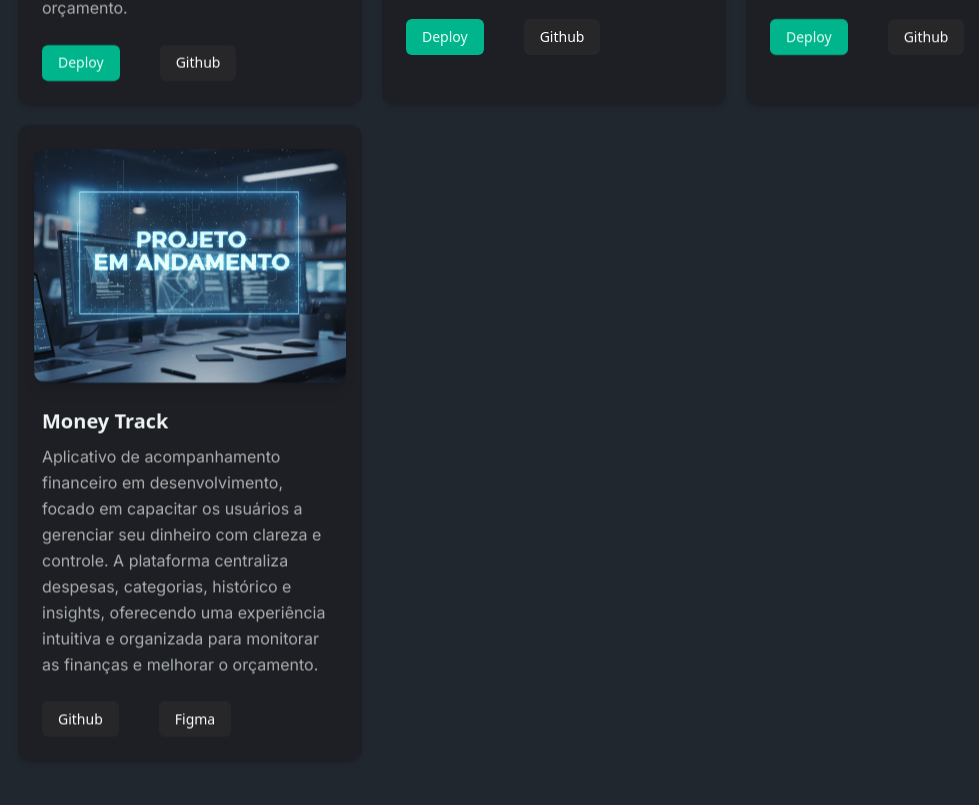
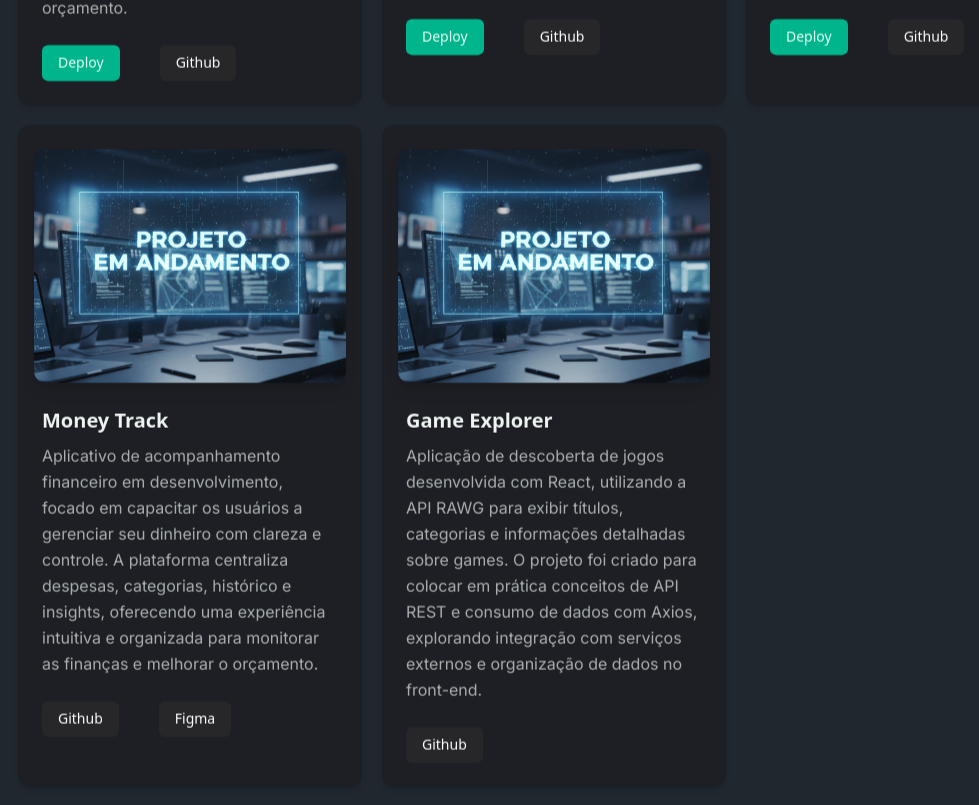
Before and after one commit to Elias700/portfolio, a React (Vite) app: page / in a window 1280 px wide. Shown: the part 2295-3100 px from the top of the page, without its empty margins (86-1065 px from the left). Built offline with nearby package versions, Linux system fonts and the light colour scheme.

Commit message:
feat(projects): add Game Explorer project and i18n translations
- Added new Game Explorer project card
- Implemented project name and description using i18n
- Added translation keys for gameexplorer in TranslationDict
- Removed transitionDelay from ProjectCard to fix hover delay on last cards

```diff
--- a/src/data/projects.ts
+++ b/src/data/projects.ts
@@ -47,4 +47,11 @@ export const projects: Project[] = [
             url: 'https://www.figma.com/proto/U8meuPnj6bH074s6CCPZi6/MoneyTrack?node-id=61-85&t=PGOEw1nMZFY1XyDt-0&scaling=contain&content-scaling=fixed&page-id=1%3A4&starting-point-node-id=61%3A85&show-proto-sidebar=1',
         }
     },
+    {
+        id: 5,
+        imageUrl: ProjetoEmAndamento,
+         github: {
+            url: 'https://github.com/Elias700/GameExplorer',
+        }
+    }
 ];
--- a/src/i18n/translations.ts
+++ b/src/i18n/translations.ts
@@ -37,6 +37,9 @@ export type TranslationDict = {
   'projects.item.moneytrack.desc': string;
   'projects.item.intellij.name': string;
   'projects.item.intellij.desc': string;
+  'projects.item.gameexplorer.name': string;
+  'projects.item.gameexplorer.desc': string;
+
   // --- FIM CHAVES NOVAS ---
   'projects.item.bmi.name': string;
   'projects.item.bmi.desc': string;
@@ -107,6 +110,9 @@ export const translations: Record<Lang, TranslationDict> = {
     'projects.item.moneytrack.desc': 'Aplicativo de acompanhamento financeiro em desenvolvimento, focado em capacitar os usuários a gerenciar seu dinheiro com clareza e controle. A plataforma centraliza despesas, categorias, histórico e insights, oferecendo uma experiência intuitiva e organizada para monitorar as finanças e melhorar o orçamento.',
     'projects.item.intellij.name': 'IntelliJ IDEA',
     'projects.item.intellij.desc': 'O IntelliJ IDEA é uma IDE poderosa voltada ao desenvolvimento Java e multiplataforma, oferecendo ferramentas avançadas de produtividade, análise de código e suporte a frameworks modernos.',
+    'projects.item.gameexplorer.name': 'Game Explorer',
+    'projects.item.gameexplorer.desc': 'Aplicação de descoberta de jogos desenvolvida com React, utilizando a API RAWG para exibir títulos, categorias e informações detalhadas sobre games. O projeto foi criado para colocar em prática conceitos de API REST e consumo de dados com Axios, explorando integração com serviços externos e organização de dados no front-end.',
+
 
     // --- FIM VALORES NOVOS ---
     'projects.item.bmi.name': 'Calculadora IMC',
@@ -181,6 +187,8 @@ export const translations: Record<Lang, TranslationDict> = {
     'projects.item.moneytrack.desc': 'Financial tracking app in development focused on empowering users to manage their money with clarity and control. The platform centralizes expenses, categories, history, and insights, delivering an intuitive and organized experience for monitoring finances and improving budgeting.',
     'projects.item.intellij.name': 'IntelliJ IDEA',
     'projects.item.intellij.desc': 'IntelliJ IDEA is a powerful IDE focused on Java and multi-platform development, offering advanced productivity tools, code analysis, and support for modern frameworks.',
+    'projects.item.gameexplorer.name': 'Game Explorer',
+    'projects.item.gameexplorer.desc': 'Game discovery application developed with React, using the RAWG API to display titles, categories, and detailed information about games. The project was created to put into practice concepts of REST API and data consumption with Axios, exploring integration with external services and data organization on the front-end.',
     // --- FIM VALORES NOVOS ---
     'projects.item.bmi.name': 'BMI Calculator',
     'projects.item.bmi.desc': 'Calculate BMI',
--- a/src/pages/Projects/ProjectCard.tsx
+++ b/src/pages/Projects/ProjectCard.tsx
@@ -22,13 +22,10 @@ const ProjectCard = ({
             '0px 0px -10% 0px'
         );
 
-    const staggerDelay = index * 150;
-
     return (
         <div
             ref={elementRef}
             style={{
-                transitionDelay: `${staggerDelay}ms`,
                 willChange: 'transform, opacity',
             }}
             className={`
@@ -152,8 +149,8 @@ const ProjectCard = ({
                             Figma
                         </LinkButton>
                     )}
+
                 </div>
-
 
             </div>
         </div>
--- a/src/pages/Projects/Projects.tsx
+++ b/src/pages/Projects/Projects.tsx
@@ -17,7 +17,7 @@ const Projects = () => {
 
   const getKey = (
     id: number
-  ): 'nikel' | 'batman' | 'rotadomar' | 'moneytrack' => {
+  ): 'nikel' | 'batman' | 'rotadomar' | 'moneytrack' | 'gameexplorer' => {
     switch (id) {
       case 1:
         return 'nikel';
@@ -27,6 +27,8 @@ const Projects = () => {
         return 'rotadomar';
       case 4:
         return 'moneytrack';
+      case 5:
+        return 'gameexplorer';
       default:
         throw new Error(`Invalid project id: ${id}`);
     }
```
